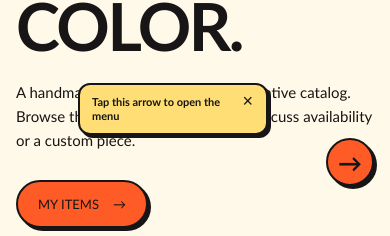
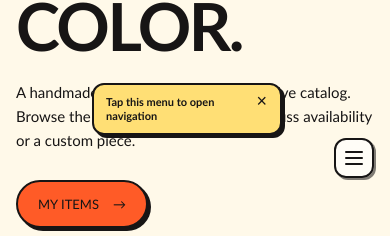
Before and after one commit to iRyllB/hinimo-crochet, a React (Vite) app: page / in a window 390 px wide. Shown: the part 267-503 px from the top of the page. Built offline with nearby package versions, Linux system fonts and the light colour scheme; no server answers.

Commit message:
Added floating menu bar

```diff
--- a/src/components/FloatingMobileMenu.tsx
+++ b/src/components/FloatingMobileMenu.tsx
@@ -12,7 +12,7 @@ type MenuPosition = {
 
 const positionStorageKey = 'hinimo-floating-menu-position'
 const hintStorageKey = 'hinimo-floating-menu-hint-seen'
-const indicatorSize = 48
+const indicatorSize = 40
 const edgeGap = 16
 
 function getDefaultPosition(): MenuPosition {
@@ -94,11 +94,13 @@ function FloatingMobileMenu({ onContact, onHome }: FloatingMobileMenuProps) {
     action()
   }
 
+  const menuSide = position.left + indicatorSize / 2 < window.innerWidth / 2 ? 'left' : 'right'
+
   return (
-    <div className={`floating-mobile-menu${isOpen ? ' is-open' : ''}`} style={{ left: position.left, top: position.top }}>
+    <div className={`floating-mobile-menu floating-mobile-menu-${menuSide}${isOpen ? ' is-open' : ''}`} style={{ left: position.left, top: position.top }}>
       {showHint && !isOpen && (
         <p className="floating-mobile-menu-hint" role="status">
-          Tap this arrow to open the menu
+          Tap this menu to open navigation
           <button type="button" onClick={() => setShowHint(false)} aria-label="Dismiss menu hint">×</button>
         </p>
       )}
@@ -122,7 +124,7 @@ function FloatingMobileMenu({ onContact, onHome }: FloatingMobileMenuProps) {
         onPointerUp={handlePointerUp}
         onPointerCancel={handlePointerUp}
       >
-        <span aria-hidden="true">{isOpen ? '←' : '→'}</span>
+        <span className="floating-mobile-menu-bars" aria-hidden="true"><i /><i /><i /></span>
       </button>
     </div>
   )
--- a/src/styles/public-site.css
+++ b/src/styles/public-site.css
@@ -717,16 +717,17 @@
     left: 0;
     top: 0;
     display: grid;
-    width: 48px;
-    height: 48px;
+    width: 40px;
+    height: 40px;
     place-items: center;
     padding: 0;
     border: 2px solid var(--navy);
-    border-radius: 50%;
-    box-shadow: 3px 3px 0 var(--navy);
+    border-radius: 12px;
+    box-shadow: 2px 2px 0 rgb(23 21 21 / 55%);
     color: var(--navy);
-    background: var(--orange);
-    font: 700 24px var(--body-font);
+    background: rgb(255 255 255 / 62%);
+    backdrop-filter: blur(10px);
+    -webkit-backdrop-filter: blur(10px);
     cursor: grab;
     touch-action: none;
     user-select: none;
@@ -736,10 +737,22 @@
     cursor: grabbing;
   }
 
+  .floating-mobile-menu-bars {
+    display: grid;
+    gap: 4px;
+    width: 18px;
+  }
+
+  .floating-mobile-menu-bars i {
+    display: block;
+    height: 2px;
+    border-radius: 2px;
+    background: currentColor;
+  }
+
   .floating-mobile-menu-panel {
     position: absolute;
-    right: 0;
-    bottom: 60px;
+    bottom: 52px;
     display: grid;
     width: 190px;
     gap: 7px;
@@ -748,6 +761,14 @@
     border-radius: 18px;
     box-shadow: 5px 5px 0 var(--navy);
     background: var(--cream);
+  }
+
+  .floating-mobile-menu-left .floating-mobile-menu-panel {
+    left: 0;
+  }
+
+  .floating-mobile-menu-right .floating-mobile-menu-panel {
+    right: 0;
   }
 
   .floating-mobile-menu-panel a,
@@ -777,7 +798,6 @@
 
   .floating-mobile-menu-hint {
     position: absolute;
-    right: 58px;
     bottom: 3px;
     width: 190px;
     margin: 0;
@@ -788,6 +808,14 @@
     color: var(--navy);
     background: var(--yellow);
     font: 700 11px/1.3 var(--body-font);
+  }
+
+  .floating-mobile-menu-left .floating-mobile-menu-hint {
+    left: 52px;
+  }
+
+  .floating-mobile-menu-right .floating-mobile-menu-hint {
+    right: 52px;
   }
 
   .floating-mobile-menu-hint button {
```
